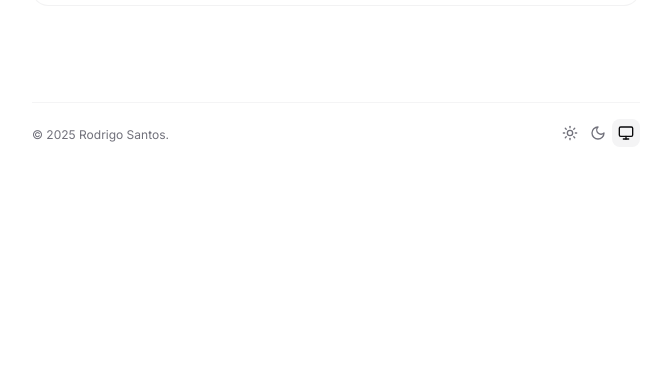
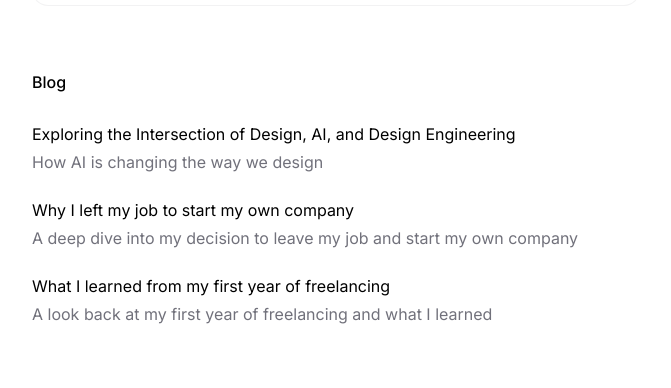
Before and after one commit to RodrigoRafaelSantos7/portfolio, a Next.js app: page / in a window 1280 px wide. Shown: the part 1416-1804 px from the top of the page, without its empty margins (304-975 px from the left). Before the commit the page ends 1579 px from the top, so only its background shows below. Built offline with nearby package versions, Linux system fonts and the light colour scheme; no server answers.

Commit message:
feat: Add Blog section to portfolio with blog post links

```diff
--- a/src/app/data.ts
+++ b/src/app/data.ts
@@ -25,18 +25,25 @@ type WorkExperience = {
   id: string
 }
 
-export const about: About = {
+type BlogPost = {
+  title: string
+  description: string
+  link: string
+  uid: string
+}
+
+export const ABOUT: About = {
   heading: 'About me',
   text: 'Crafting Web Apps with React since 2024. Passionate about interface design and attention to detail, striving to create great experiences.',
 }
 
-export const newsletter: Newsletter = {
+export const NEWSLETTER: Newsletter = {
   text: 'Subscribe to my personal newsletter for project updates, great links, and some personal notes.',
   placeholder: 'you@example.com',
   button: 'Subscribe',
 }
 
-export const projects: Project[] = [
+export const PROJECTS: Project[] = [
   {
     title: 'The Profit Blueprint',
     description:
@@ -47,7 +54,7 @@ export const projects: Project[] = [
   },
 ]
 
-export const workExperience: WorkExperience[] = [
+export const WORK_EXPERIENCE: WorkExperience[] = [
   {
     company: 'Freelance',
     title: 'Front-end Developer',
@@ -57,3 +64,26 @@ export const workExperience: WorkExperience[] = [
     id: 'work1',
   },
 ]
+
+export const BLOG_POSTS: BlogPost[] = [
+  {
+    title: 'Exploring the Intersection of Design, AI, and Design Engineering',
+    description: 'How AI is changing the way we design',
+    link: '/blog/exploring-the-intersection-of-design-ai-and-design-engineering',
+    uid: 'blog-1',
+  },
+  {
+    title: 'Why I left my job to start my own company',
+    description:
+      'A deep dive into my decision to leave my job and start my own company',
+    link: '/blog/exploring-the-intersection-of-design-ai-and-design-engineering',
+    uid: 'blog-2',
+  },
+  {
+    title: 'What I learned from my first year of freelancing',
+    description:
+      'A look back at my first year of freelancing and what I learned',
+    link: '/blog/exploring-the-intersection-of-design-ai-and-design-engineering',
+    uid: 'blog-3',
+  },
+]
--- a/src/app/page.tsx
+++ b/src/app/page.tsx
@@ -11,6 +11,8 @@ import { Now } from '@/components/sections/now'
 import { NewsletterSubscribe } from '@/components/sections/newsletter-subscribe'
 import { Projects } from '@/components/sections/projects'
 import { WorkExperience } from '@/components/sections/work-experience'
+import { Blog } from '@/components/sections/blog'
+
 export default function Personal(): React.ReactNode {
   return (
     <motion.main
@@ -24,6 +26,7 @@ export default function Personal(): React.ReactNode {
       <NewsletterSubscribe />
       <Projects />
       <WorkExperience />
+      <Blog />
     </motion.main>
   )
 }
--- a/src/components/sections/about.tsx
+++ b/src/components/sections/about.tsx
@@ -1,14 +1,14 @@
 import { motion } from 'motion/react'
 import { VARIANTS_SECTION, TRANSITION_SECTION } from '@/constants/animations'
-import { about } from '@/app/data'
+import { ABOUT } from '@/app/data'
 
 export function About(): React.ReactNode {
   return (
     <motion.section variants={VARIANTS_SECTION} transition={TRANSITION_SECTION}>
       <h1 className='font-medium text-[var(--heading)] mb-4'>
-        {about.heading}
+        {ABOUT.heading}
       </h1>
-      <p className='text-[var(--text)]'>{about.text}</p>
+      <p className='text-[var(--text)]'>{ABOUT.text}</p>
     </motion.section>
   )
 }
--- /dev/null
+++ b/src/components/sections/blog.tsx
@@ -0,0 +1,44 @@
+import { VARIANTS_SECTION, TRANSITION_SECTION } from '@/constants/animations'
+import { motion } from 'motion/react'
+import { AnimatedBackground } from '../ui/animated-background'
+import Link from 'next/link'
+import { BLOG_POSTS } from '@/app/data'
+
+export function Blog(): React.ReactNode {
+  return (
+    <motion.section variants={VARIANTS_SECTION} transition={TRANSITION_SECTION}>
+      <div className='flex-1'>
+        <h1 className='font-medium text-[var(--heading)] mb-4'>Blog</h1>
+        <div className='flex flex-col space-y-0'>
+          <AnimatedBackground
+            enableHover
+            className='h-full w-full rounded-lg bg-zinc-100 dark:bg-zinc-900/80'
+            transition={{
+              type: 'spring',
+              bounce: 0,
+              duration: 0.2,
+            }}
+          >
+            {BLOG_POSTS.map(post => (
+              <Link
+                key={post.uid}
+                className='-mx-3 rounded-xl px-3 py-3'
+                href={post.link}
+                data-id={post.uid}
+              >
+                <div className='flex flex-col space-y-1'>
+                  <h4 className='font-normal dark:text-zinc-100'>
+                    {post.title}
+                  </h4>
+                  <p className='text-zinc-500 dark:text-zinc-400'>
+                    {post.description}
+                  </p>
+                </div>
+              </Link>
+            ))}
+          </AnimatedBackground>
+        </div>
+      </div>
+    </motion.section>
+  )
+}
--- a/src/components/sections/newsletter-subscribe.tsx
+++ b/src/components/sections/newsletter-subscribe.tsx
@@ -1,4 +1,4 @@
-import { newsletter } from '@/app/data'
+import { NEWSLETTER } from '@/app/data'
 import { VARIANTS_SECTION, TRANSITION_SECTION } from '@/constants/animations'
 import { motion } from 'motion/react'
 import { useState, useEffect } from 'react'
@@ -87,7 +87,7 @@ export function NewsletterSubscribe(): React.ReactNode {
         transition={TRANSITION_SECTION}
         className='bg-[var(--newsletter-background)] rounded-lg p-7'
       >
-        <p className='text-[var(--text)] mb-3'>{newsletter.text}</p>
+        <p className='text-[var(--text)] mb-3'>{NEWSLETTER.text}</p>
         {isSuccess ? (
           <p className='text-green-500'>
             Thank you for subscribing to our newsletter!
@@ -104,7 +104,7 @@ export function NewsletterSubscribe(): React.ReactNode {
                 }}
                 disabled={isLoading}
                 className='flex-1 h-10 text-xs sm:text-base rounded-lg bg-[var(--newsletter-placeholder-bg)] p-4 placeholder-[var(--text)] focus:outline-none focus:ring-2 focus:ring-[var(--newsletter-focus)] text-[var(--text)] disabled:opacity-50'
-                placeholder={newsletter.placeholder}
+                placeholder={NEWSLETTER.placeholder}
                 required
               />
               <button
@@ -112,7 +112,7 @@ export function NewsletterSubscribe(): React.ReactNode {
                 disabled={isLoading}
                 className='h-10 px-4 text-xs sm:text-sm font-medium rounded-lg bg-[var(--newsletter-button-bg)] hover:bg-[var(--newsletter-button-hover)] text-[var(--newsletter-button-text)] disabled:opacity-50'
               >
-                {isLoading ? 'Subscribing...' : newsletter.button}
+                {isLoading ? 'Subscribing...' : NEWSLETTER.button}
               </button>
             </div>
             <p className='text-[0.5rem] ml-1 text-[var(--text)]'>
--- a/src/components/sections/projects.tsx
+++ b/src/components/sections/projects.tsx
@@ -4,7 +4,7 @@ import { useState } from 'react'
 import { VARIANTS_SECTION, TRANSITION_SECTION } from '@/constants/animations'
 import { motion, AnimatePresence } from 'motion/react'
 import { ProgressiveBlur } from '../ui/progressive-blue'
-import { projects } from '@/app/data'
+import { PROJECTS } from '@/app/data'
 import { PlusIcon } from 'lucide-react'
 import { Cursor } from '../ui/cursor'
 import Link from 'next/link'
@@ -30,7 +30,7 @@ export function Projects(): React.ReactNode {
       <div className='flex-1'>
         <h1 className='font-medium text-[var(--heading)] mb-4'>Projects</h1>
         <div className='grid grid-cols-1 gap-6 sm:grid-cols-2'>
-          {projects.map(project => (
+          {PROJECTS.map(project => (
             <Link href={project.link} key={project.title} target='_blank'>
               <div
                 className='group relative my-4 aspect-square overflow-hidden rounded-lg cursor-none'
--- a/src/components/sections/work-experience.tsx
+++ b/src/components/sections/work-experience.tsx
@@ -1,6 +1,6 @@
 import { VARIANTS_SECTION, TRANSITION_SECTION } from '@/constants/animations'
 import { motion } from 'motion/react'
-import { workExperience } from '@/app/data'
+import { WORK_EXPERIENCE } from '@/app/data'
 
 export function WorkExperience(): React.ReactNode {
   return (
@@ -10,7 +10,7 @@ export function WorkExperience(): React.ReactNode {
           Work Experience
         </h1>
         <div className='flex flex-col space-y-2'>
-          {workExperience.map(job => (
+          {WORK_EXPERIENCE.map(job => (
             <a
               className='relative overflow-hidden rounded-2xl bg-zinc-300/30 p-[1px] dark:bg-zinc-600/30'
               href={job.link}
```
